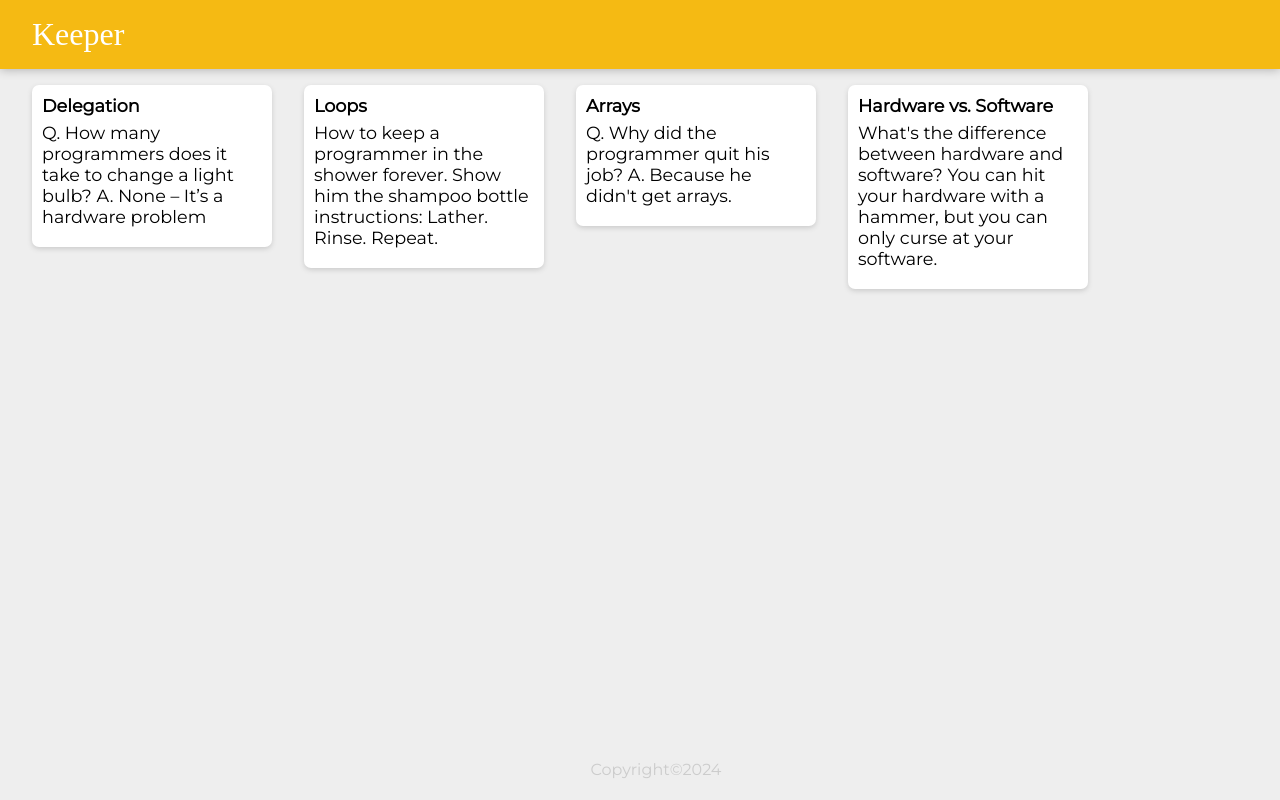
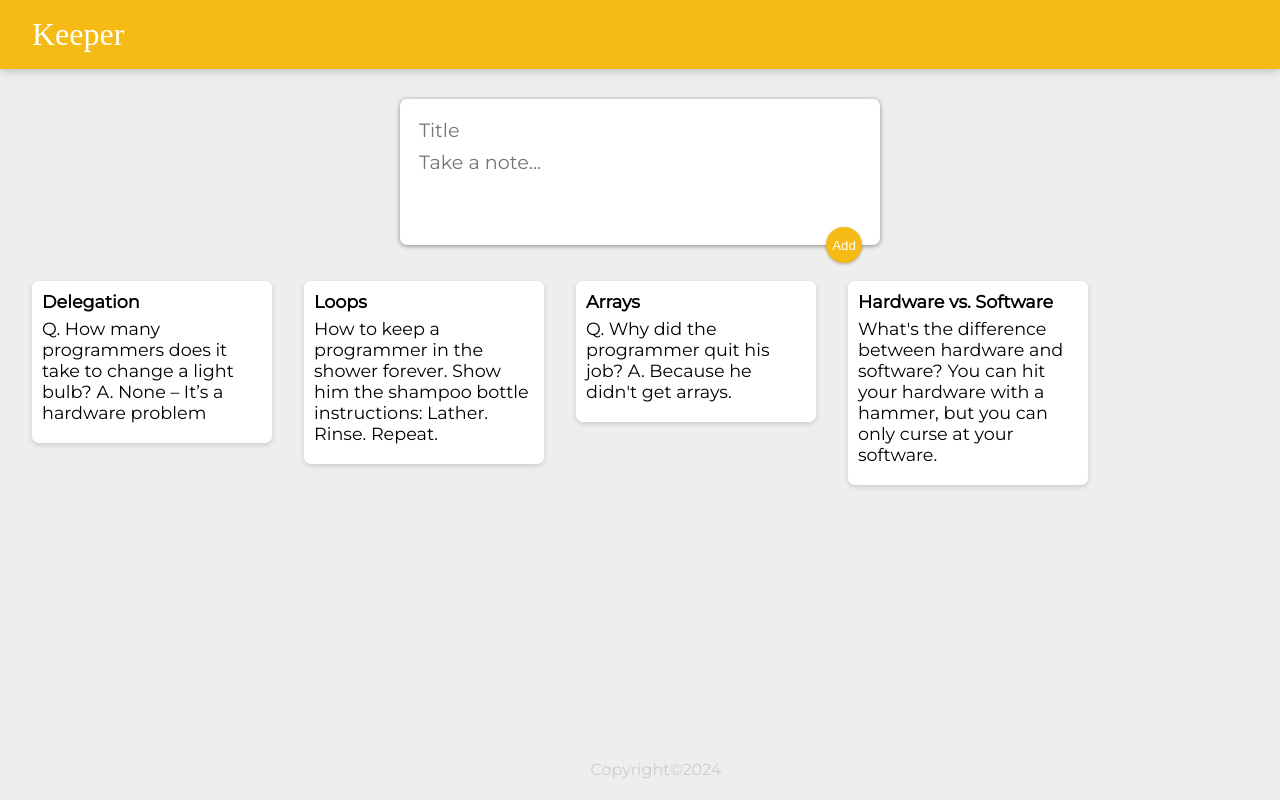
Before and after one commit to EjuluWilson/googleKeepClone, a React (Create React App) app: page / in a window 1280 px wide. Built offline with nearby package versions, Linux system fonts and the light colour scheme; a web font is replaced by a local one.

Commit message:
add create area

```diff
--- a/public/styles.css
+++ b/public/styles.css
@@ -11,14 +11,14 @@ body {
   padding: 0 16px;
 }
 
-Header {
+header {
   background-color: #f5ba13;
   margin: auto -16px;
   padding: 16px 32px;
   box-shadow: 0 0 10px 0 rgba(0, 0, 0, 0.3);
 }
 
-Header h1 {
+header h1 {
   color: #fff;
   font-family: "McLaren", cursive;
   font-weight: 200;
@@ -54,3 +54,49 @@ footer p {
   white-space: pre-wrap;
   word-wrap: break-word;
 }
+
+.note button {
+  position: relative;
+  float: right;
+  margin-right: 10px;
+  color: #f5ba13;
+  border: none;
+  width: 36px;
+  height: 36px;
+  cursor: pointer;
+  outline: none;
+}
+
+form {
+  position: relative;
+  width: 480px;
+  margin: 30px auto 20px auto;
+  background: #fff;
+  padding: 15px;
+  border-radius: 7px;
+  box-shadow: 0 1px 5px rgb(138, 137, 137);
+}
+form input,
+form textarea {
+  width: 100%;
+  border: none;
+  padding: 4px;
+  outline: none;
+  font-size: 1.2em;
+  font-family: inherit;
+  resize: none;
+}
+form button {
+  position: absolute;
+  right: 18px;
+  bottom: -18px;
+  background: #f5ba13;
+  color: #fff;
+  border: none;
+  border-radius: 50%;
+  width: 36px;
+  height: 36px;
+  box-shadow: 0 1px 3px rgba(0, 0, 0, 0.3);
+  cursor: pointer;
+  outline: none;
+}
--- a/src/App.jsx
+++ b/src/App.jsx
@@ -3,11 +3,13 @@ import Header from "./components/Header";
 import Footer from "./components/Footer";
 import Note from "./components/Note";
 import notes from "./notes";
+import CreateArea from "./components/CreatArea"
 
 function App() {
   return (
     <div>
       <Header />
+      <CreateArea />
       {notes.map((item) => (
         <Note key={item.key} title={item.title} content={item.content} />
       ))}
--- /dev/null
+++ b/src/components/CreatArea.jsx
@@ -0,0 +1,15 @@
+import React from "react";
+
+function CreateArea() {
+  return (
+    <div>
+      <form>
+        <input name="title" placeholder="Title" />
+        <textarea name="content" placeholder="Take a note..." rows="3" />
+        <button>Add</button>
+      </form>
+    </div>
+  );
+}
+
+export default CreateArea;
```
